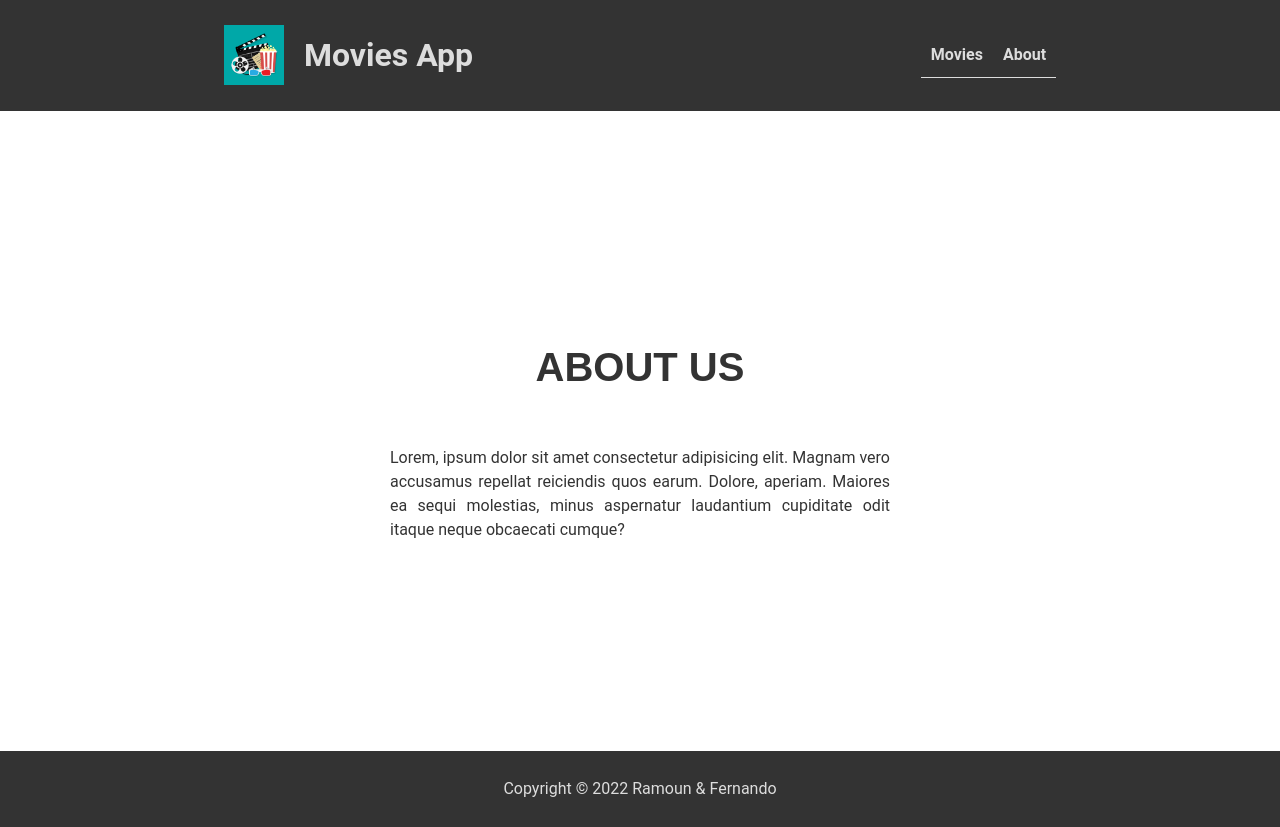
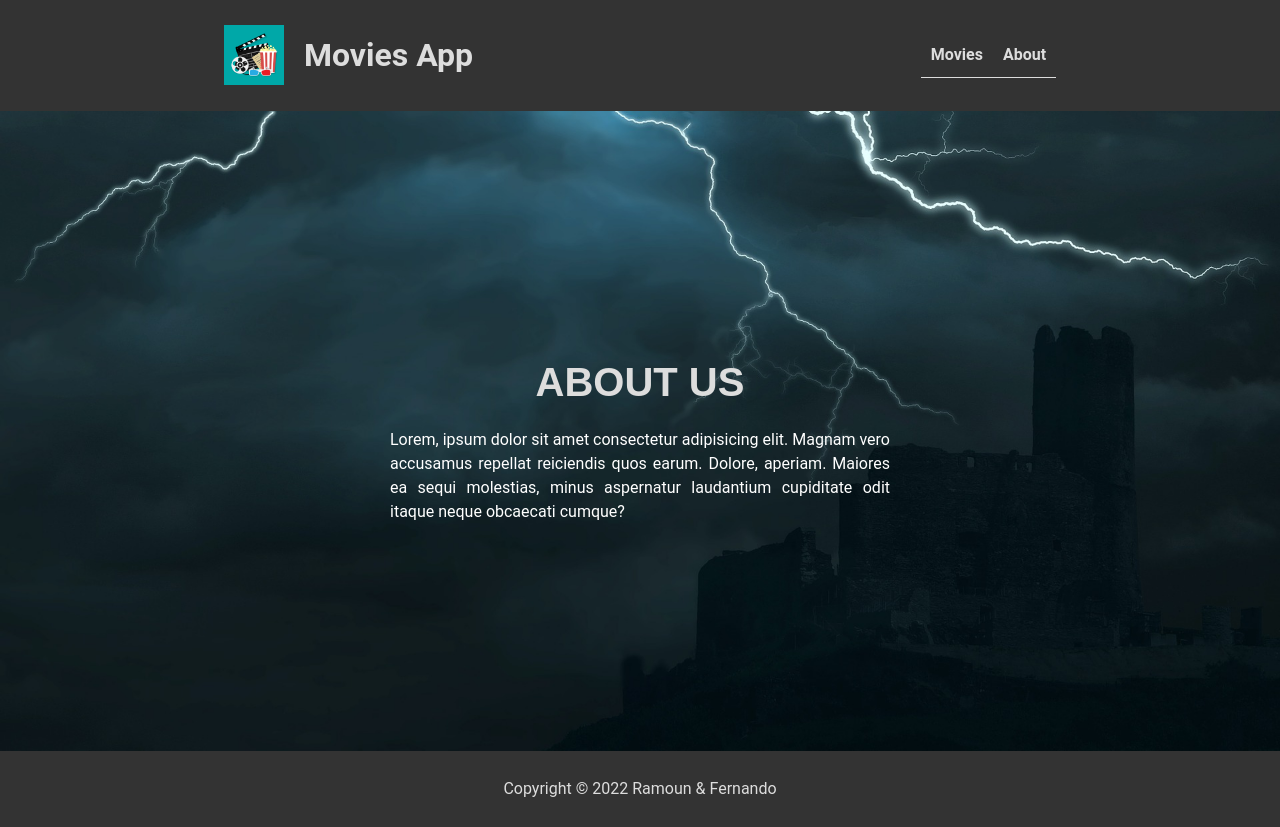
Before and after one commit to fherrerao/Capstone-Group-Project, a website built with webpack: page src/index.html in a window 1280 px wide. Both pictures are taken after a click on the link "About". Built offline with nearby package versions, Linux system fonts and the light colour scheme; no server answers; a web font is replaced by a local one.

Commit message:
Add styles to homepage

```diff
--- a/src/index.html
+++ b/src/index.html
@@ -25,7 +25,8 @@
       <li><a class="about-tab" href="#">About</a></li>
     </ul>
   </header>
-  <main class="container">
+  <main>
+    <div class="container">
       <div class="homepage">
         <h2 class="title">MOVIES</h2>
         <ul class="movie-container flex main-center"></ul>
@@ -33,12 +34,15 @@
 
       <div class="about-section flex main-center cross-center">
         <h2 class="title">ABOUT US</h2>
-      <p>Lorem, ipsum dolor sit amet consectetur adipisicing elit. Magnam vero accusamus repellat reiciendis quos earum.
-        Dolore, aperiam. Maiores ea sequi molestias, minus aspernatur laudantium cupiditate odit itaque neque obcaecati
+        <p>Lorem, ipsum dolor sit amet consectetur adipisicing elit. Magnam vero accusamus repellat reiciendis quos
+          earum.
+          Dolore, aperiam. Maiores ea sequi molestias, minus aspernatur laudantium cupiditate odit itaque neque
+          obcaecati
           cumque?</p>
       </div>
+  </main>
+  </div>
 
-  </main>
 
   <footer class="footer">
     <p class="flex main-center">Copyright &copy; 2022 Ramoun & Fernando</p>
--- a/src/style.css
+++ b/src/style.css
@@ -24,6 +24,16 @@ body {
   margin: 0 auto;
 }
 
+main {
+  background-image: url("./assets/background_home.jpg");
+  background-repeat: no-repeat;
+  background-size: cover;
+}
+
+main p {
+  color: white;
+}
+
 ul {
   list-style: none;
 }
@@ -32,6 +42,9 @@ ul {
   text-align: center;
   font-family: "COCOGOOSE", sans-serif;
   font-size: 4rem;
+  margin: 0;
+  padding-top: 3rem;
+  color: #ddd;
 }
 
 dl {
@@ -217,9 +230,13 @@ h3,
   display: flex;
   flex-direction: column;
   align-items: center;
-  border: 2px solid black;
+  border: 2px solid #814646;
   margin: 3rem 0;
   border-radius: 1rem;
+}
+
+.div-container img {
+  border-radius: 12px;
 }
 
 .likes-container {
@@ -236,6 +253,7 @@ h3,
 .media {
   width: 21rem;
   margin-top: 1rem;
+  color: white;
 }
 
 .like-icon:hover {
@@ -297,11 +315,10 @@ h3,
 
 @media (min-width: 768px) {
   .movie-container {
-    display: -ms-grid;
     display: grid;
     grid-template-columns: repeat(3, 1fr);
-    -ms-grid-columns: repeat(3, 1fr);
     column-gap: 2rem;
+    margin: 0;
   }
 
   .header {
```
Also changed, not shown: src/assets/background_home.jpg (added). Lines whose indentation alone changed are shown as unchanged.
